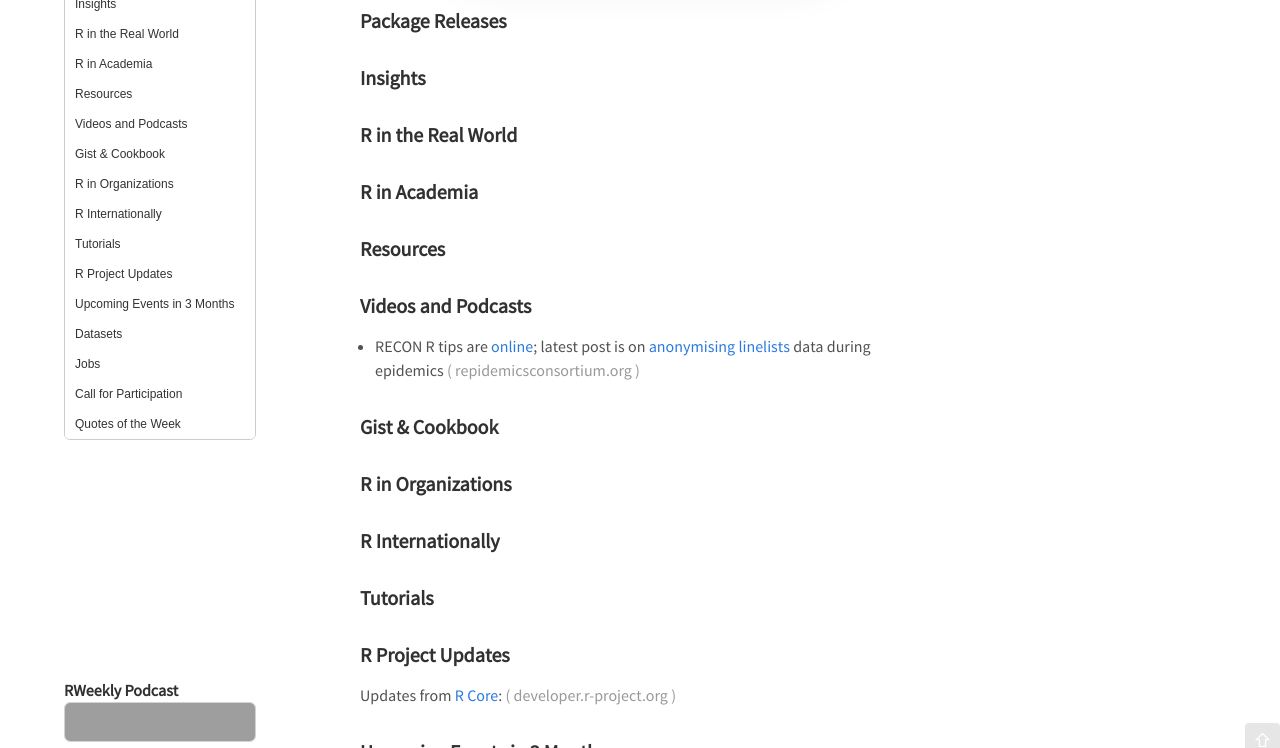
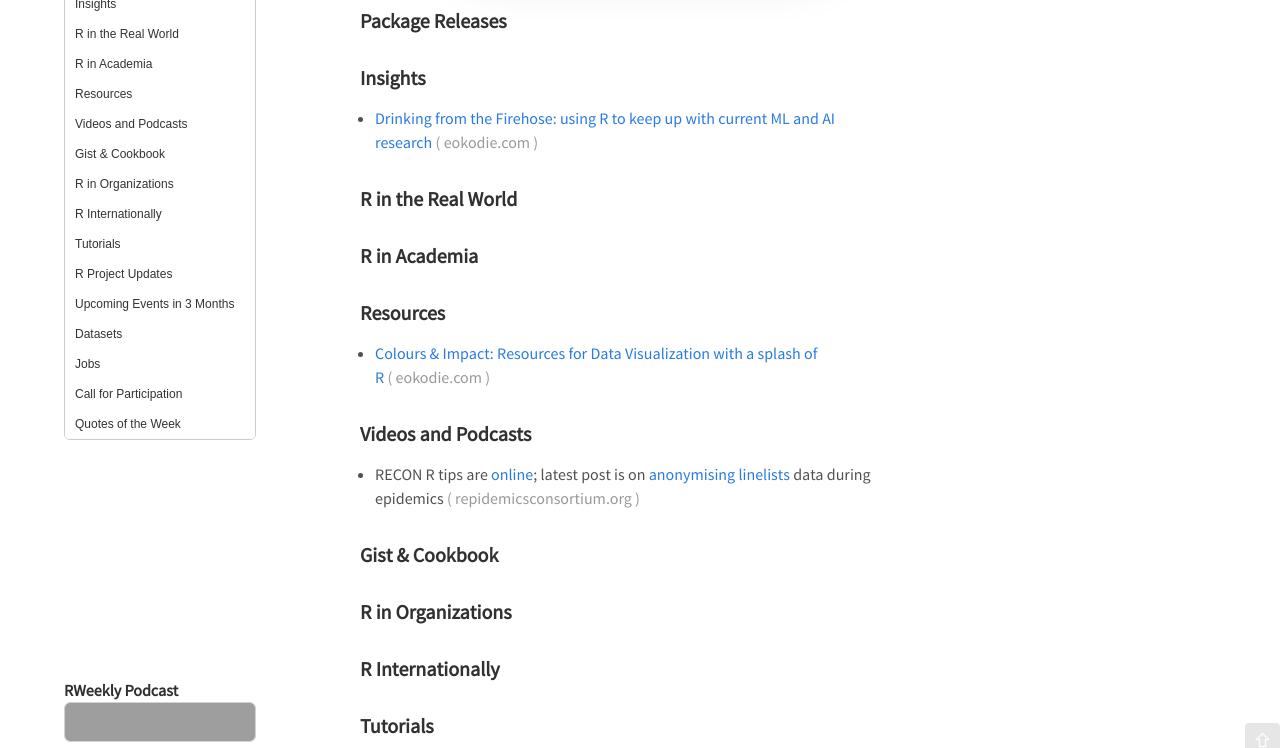
Before and after one commit to rweekly/rweekly.org, a Jekyll site: the page built from draft.md, in a window 1280 px wide and 900 px high, scrolled down 652 px, cut to the strip 152-900 px from the top of the window. Built offline with Jekyll 4.4.1, drawn with Linux system fonts in a browser that asks for light colours; emoji names are drawn with the system emoji font; comment, search, counter and statistics services are not loaded; grey boxes are pictures that could not be loaded.

Commit message:
add 2 blog posts (#321)

```diff
--- a/draft.md
+++ b/draft.md
@@ -35,6 +35,7 @@ Release Date: 2018-6-18
 
 ### Insights
 
++ [Drinking from the Firehose: using R to keep up with current ML and AI research](https://www.eokodie.com/blog/drinking-from-the-firehose-using-r-to-keep-up-with-current-ml-research---part-1/)
 
 
 
@@ -49,6 +50,7 @@ Release Date: 2018-6-18
 
 ###  Resources
 
++ [Colours & Impact: Resources for Data Visualization with a splash of R](https://www.eokodie.com/blog/colours--impact-resources-for-data-visualization-with-a-splash-of-r/)
 
 
 ###  Videos and Podcasts
```
